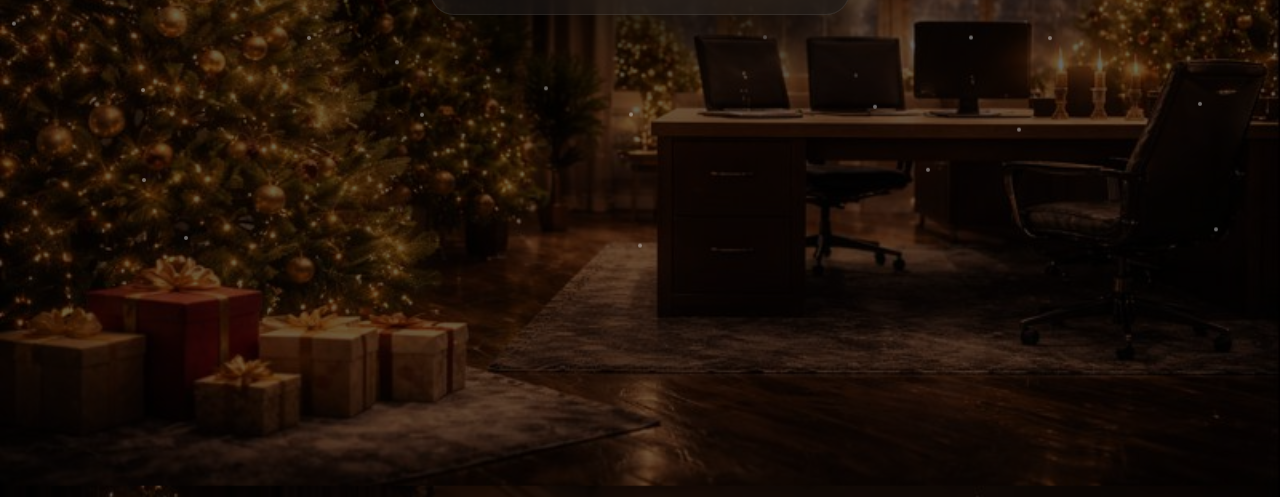
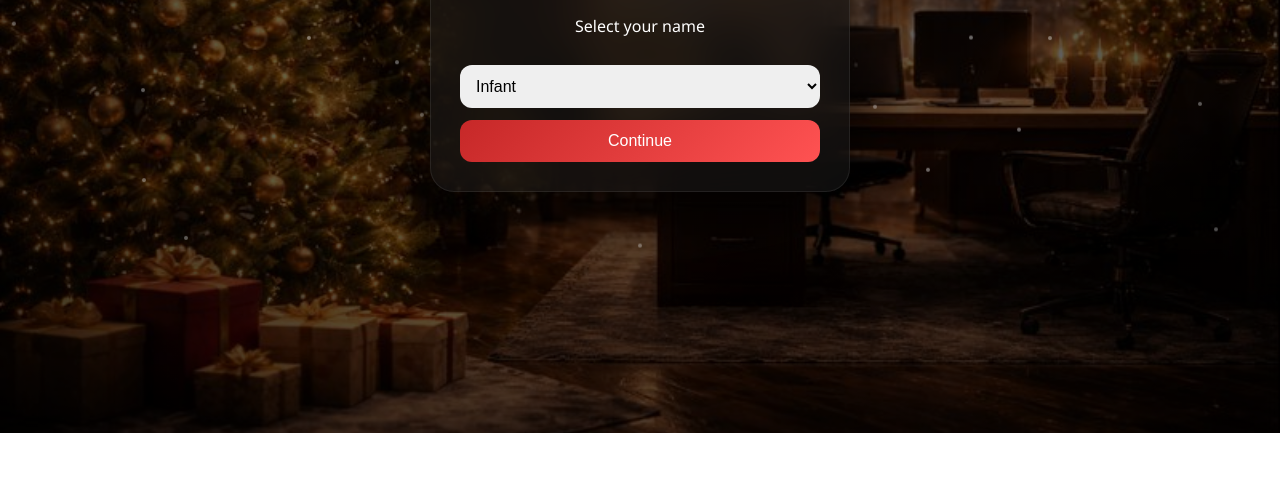
Before and after one commit to Pragjnya/santa, a plain HTML site: page index.html in a window 1280 px wide. Shown: the part 367-864 px from the top of the page. After the commit the page ends 800 px from the top, so only its background shows below. Drawn offline with Linux system fonts and the light colour scheme.

Commit message:
Update index.html

```diff
--- a/index.html
+++ b/index.html
@@ -16,11 +16,24 @@ body {
     linear-gradient(rgba(0,0,0,0.6), rgba(0,0,0,0.6)),
     url("./office-christmas.jpg");
   background-size: cover;
-  background-position: center;
+  background-position: center 20%;
   background-repeat: no-repeat;
   background-attachment: fixed;
   color: white;
   overflow: hidden;
+}
+
+/* vignette for premium look */
+body::after {
+  content: "";
+  position: fixed;
+  inset: 0;
+  background: radial-gradient(
+    ellipse at center,
+    rgba(0,0,0,0) 40%,
+    rgba(0,0,0,0.45) 100%
+  );
+  pointer-events: none;
 }
 
 /* Subtle snow */
@@ -45,7 +58,8 @@ body {
   width: 90%;
   max-width: 420px;
   margin: auto;
-  margin-top: 8vh;
+  top: 50%;
+  transform: translateY(-50%);
   padding: 30px;
   background: rgba(20,20,20,0.65);
   backdrop-filter: blur(20px);
@@ -219,8 +233,7 @@ function pickName() {
   const fake = pool.map(p => p.name);
 
   let i = 0;
-  const audio = document.getElementById("jingle");
-  audio.play().catch(() => {});
+  document.getElementById("jingle").play().catch(()=>{});
 
   const interval = setInterval(() => {
     drawBox.textContent = fake[i % fake.length];
@@ -229,24 +242,18 @@ function pickName() {
 
   setTimeout(() => {
     clearInterval(interval);
-
     const selected = pool[Math.floor(Math.random() * pool.length)];
-
     if (navigator.vibrate) navigator.vibrate([200,100,200]);
-
     drawBox.textContent = selected.name;
 
     setTimeout(() => {
       drawScreen.classList.add("hidden");
-
       receiverName.textContent = selected.name;
       itemName.textContent = selected.item;
       itemLink.textContent = selected.link || "—";
-
       receiversLeft = receiversLeft.filter(p => p.name !== selected.name);
       pickersDone.push(currentPicker);
       assignments.push(`${currentPicker} → ${selected.name}`);
-
       resultScreen.classList.remove("hidden");
     }, 900);
   }, 2600);
```
